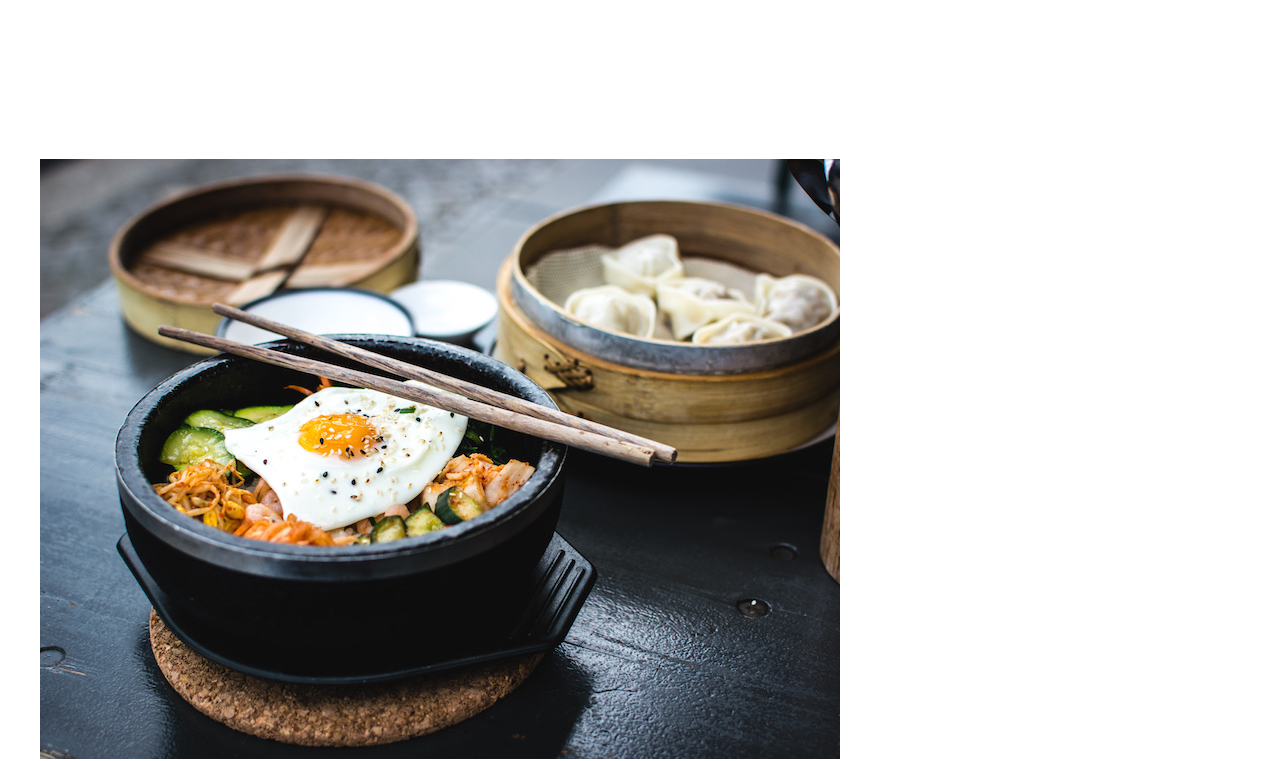
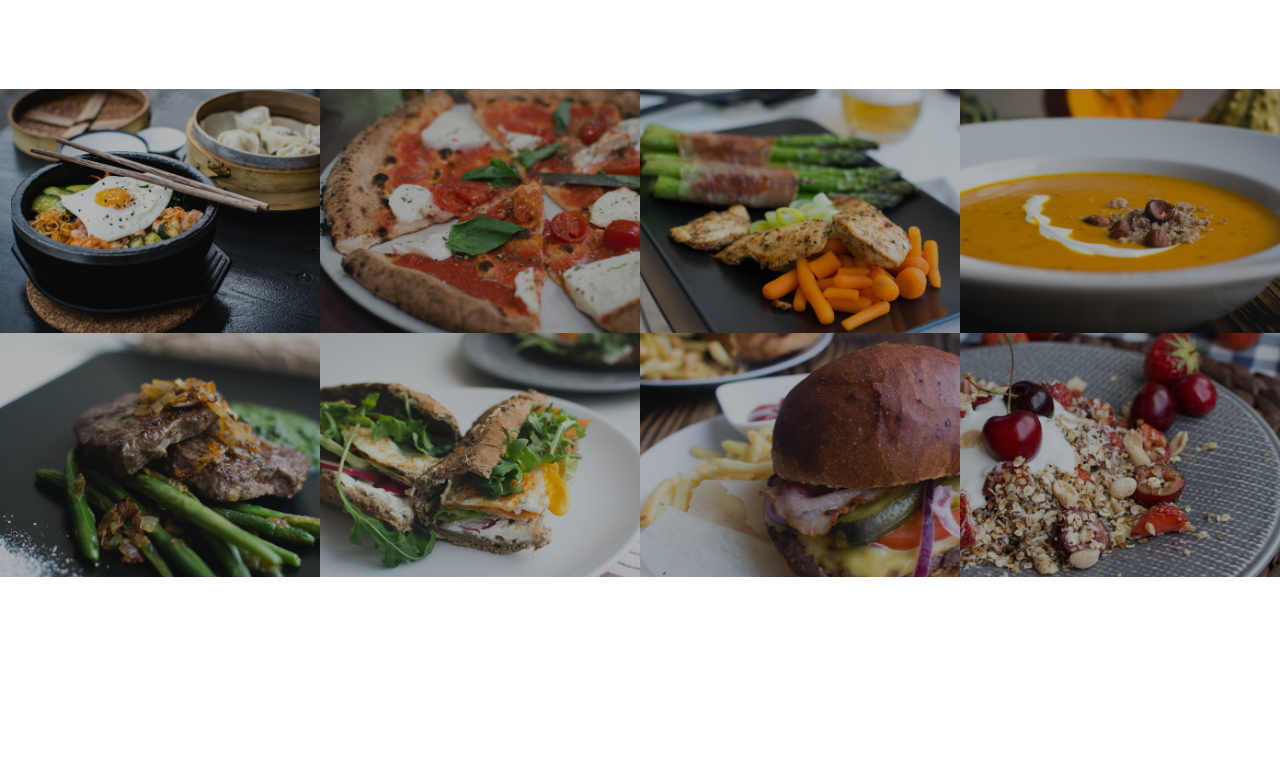
Before and after one commit to carlosv123/Amigos-html5-CSS3-project, a plain HTML site: page index.html in a window 1280 px wide. Shown: the part 1432-2193 px from the top of the page. After the commit the page ends 2009 px from the top, so only its background shows below. Drawn offline with Linux system fonts and the light colour scheme; files whose address does not match are found by name.

Commit message:
pictures animations and effects done, photos light up once selected

```diff
--- a/index.html
+++ b/index.html
@@ -30,7 +30,7 @@
 
         </header>
 
-        <section class="section-featues">
+        <section class="section-features">
           <div class="row">
             <h2>Get food fast &mdash; not fast food</h2>
              <p class="long-copy">
@@ -74,51 +74,51 @@
      <section class="section-meals">
         <ul class="meals-showcase">
            <li>
-             <figure>
+             <figure class="meal-photo">
                <img src="resources/img/1.jpg" alt="Korean bibimbap with egg and vegetables">
              </figure>
             </li>
              <li>
-             <figure>
+             <figure class="meal-photo">
                <img src="resources/img/2.jpg" alt="Simple italian pizza with cherry tomatoes">
              </figure>
             </li>
              <li>
-             <figure>
+             <figure class="meal-photo">
                <img src="resources/img/3.jpg" alt="Chicken breast steak with vegetables">
              </figure>
             </li>
              <li>
-             <figure>
+             <figure class="meal-photo">
                <img src="resources/img/4.jpg" alt="Autumn pumpkin soup">
              </figure>
             </li>
          </ul>
           <ul class="meals-showcase">
            <li>
-             <figure>
+             <figure class="meal-photo">
                <img src="resources/img/5.jpg" alt="Paleo beef steak with vegetables">
              </figure>
             </li>
              <li>
-             <figure>
+             <figure class="meal-photo" >
                <img src="resources/img/6.jpg" alt="Healthy baguette wutg egg and vegetables">
              </figure>
             </li>
              <li>
-             <figure>
+             <figure class="meal-photo">
                <img src="resources/img/7.jpg" alt="Burger with cheddar and bacon">
              </figure>
             </li>
              <li>
-             <figure>
+             <figure class="meal-photo" >
                <img src="resources/img/8.jpg" alt="Granola with cherries and strawberries">
              </figure>
             </li>
          </ul>
       </section>
 
-     ad
+
   </body>
 
 
--- a/resources/css/style.css
+++ b/resources/css/style.css
@@ -198,7 +198,7 @@ header {
 .main-nav li a:link,
 .main-nav li a:visited {
     padding: 8px 0;
-    color: #fff;
+    color: #fff;                        /*Link animations, that give effect to links of your choice*/
     text-decoration: none;
     text-transform: uppercase;
     font-size: 90%;
@@ -211,3 +211,52 @@ header {
      border-bottom: 2px solid #e67e22;
 
 }
+
+/* ------------------------ */
+/* FEATURES */
+/* ------------------------ */
+
+.section-features .long-copy {
+    margin-bottom: 30px;
+}
+
+
+
+/* ------------------------ */
+/* MEALS */
+/* ------------------------ */
+.section-meals {
+    padding: 0;
+}
+
+.meals-showcase {
+    list-style: none;
+    width: 100%;
+}
+
+.meals-showcase li {
+    display: block;
+    float: left;
+    width: 25%;
+}
+
+.meal-photo {
+    width: 100%;
+    margin: 0;
+    overflow: hidden;        /* Background color changed for img to be darker */
+    background-color: #000;
+
+}
+
+.meal-photo img {
+    opacity: 0.7;
+    width: 100%;     /* img features, animation effects with pictues*/
+    height: auto;
+    transform: scale(1.15);
+    transition: transform 0.5s, opacity 0.5;
+}
+
+.meal-photo img:hover {
+    opacity: 1;
+    transform: scale(1.03);
+}
```
